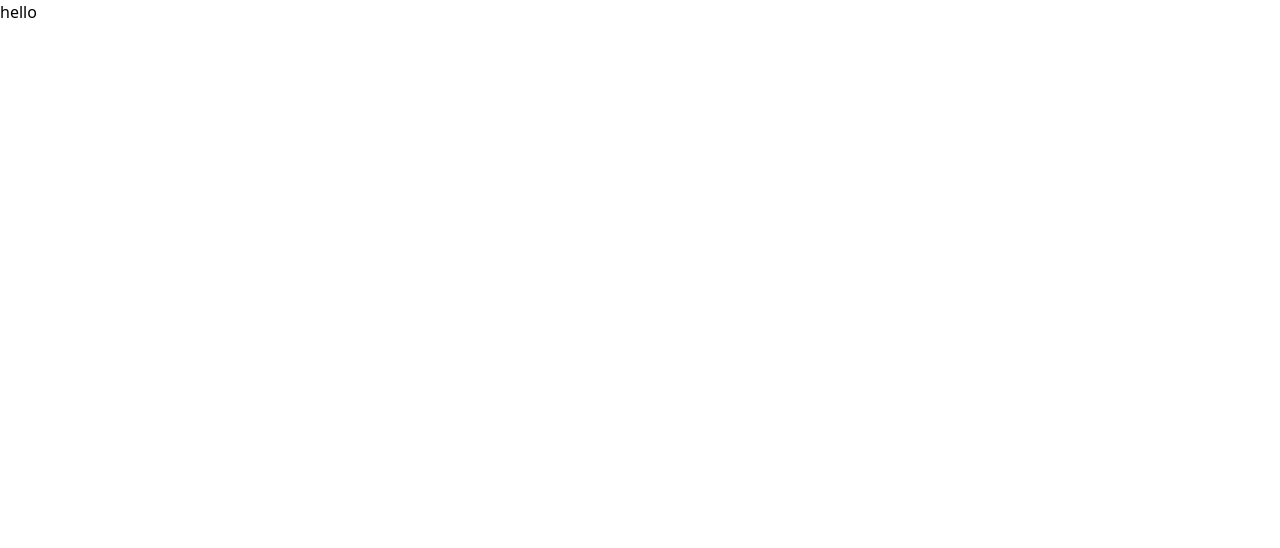
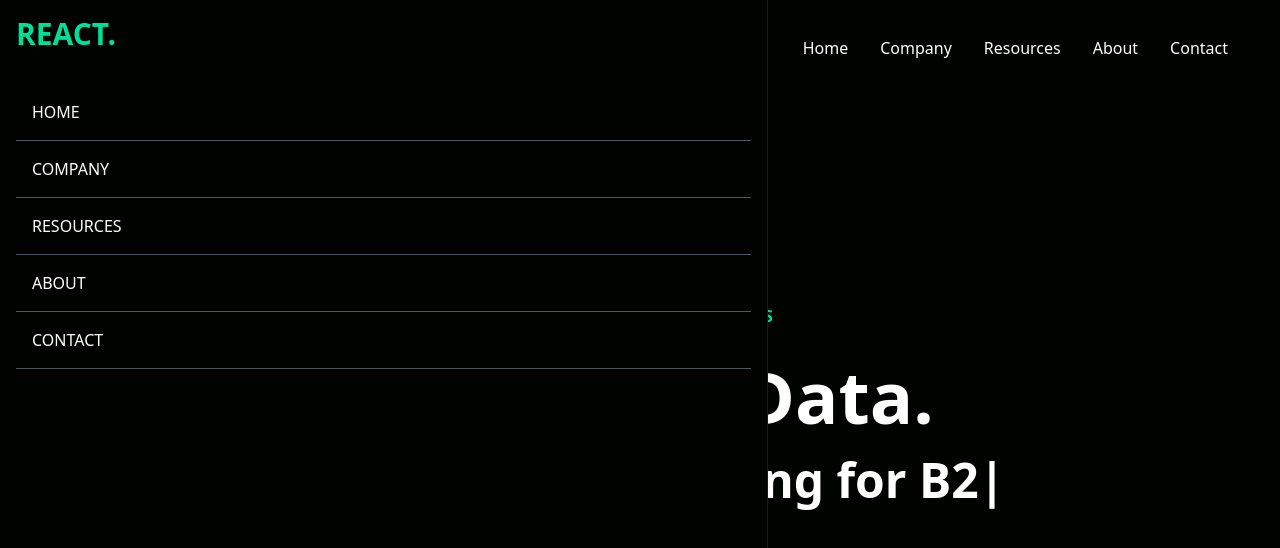
Before and after one commit to meghuraval/datalandingpage, a React (Vite) app in the folder datafrontend/: page / in a window 1280 px wide. Shown: the top 548 px of the page. Built offline with nearby package versions, Linux system fonts and the light colour scheme.

Commit message:
completed the typing text effect

```diff
--- a/datafrontend/package.json
+++ b/datafrontend/package.json
@@ -11,7 +11,9 @@
   },
   "dependencies": {
     "react": "^18.2.0",
-    "react-dom": "^18.2.0"
+    "react-dom": "^18.2.0",
+    "react-icons": "^5.0.1",
+    "react-type-animation": "^3.2.0"
   },
   "devDependencies": {
     "@types/react": "^18.2.43",
--- a/datafrontend/src/App.jsx
+++ b/datafrontend/src/App.jsx
@@ -1,7 +1,14 @@
 import "./App.css";
+import Hero from "./components/Hero";
+import NavBar from "./components/NavBar";
 
 function App() {
-  return <div>hello</div>;
+  return (
+    <div>
+      <NavBar />
+      <Hero />
+    </div>
+  );
 }
 
 export default App;
--- /dev/null
+++ b/datafrontend/src/components/Hero.jsx
@@ -0,0 +1,33 @@
+/* eslint-disable no-unused-vars */
+import React from "react";
+import { TypeAnimation } from "react-type-animation";
+
+const Hero = () => {
+  return (
+    <div>
+      <div className="">
+        <div className="max-w-[800px] mt-[-96px] w-full h-screen mx-auto flex flex-col justify-center items-center">
+          <p className="uppercase text-[#00df9a] font-bold p-2">
+            Growing with data analytics
+          </p>
+          <h1 className="md:text-7xl sm:text-6xl text-4xl font-bold md:py-6 text-white">
+            Grow With Data.
+          </h1>
+          <div className="">
+            <p className="md:text-5xl sm:text-4xl text-xl font-bold text-white">
+              Fast, Flexible financing for{" "}
+              <TypeAnimation
+                sequence={["Saas", 1000, "B2B", 1000, "SEO", 1000]}
+                speed={50}
+                className="md:text-5xl sm:text-4xl text-xl font-bold text-white"
+                repeat={Infinity}
+              />
+            </p>
+          </div>
+        </div>
+      </div>
+    </div>
+  );
+};
+
+export default Hero;
--- /dev/null
+++ b/datafrontend/src/components/NavBar.jsx
@@ -0,0 +1,46 @@
+/* eslint-disable no-unused-vars */
+import React, { useState } from "react";
+import { AiOutlineClose, AiOutlineMenu } from "react-icons/ai";
+
+const NavBar = () => {
+  const [nav, setNav] = useState(false);
+
+  const handleNav = () => {
+    setNav(!nav);
+  };
+
+  return (
+    <div className="text-white flex justify-between items-center h-24 max-w-[1240px] mx-auto px-4">
+      <h1 className="w-full text-3xl font-bold text-[#00df9a]">REACT.</h1>
+      <ul className="hidden md:flex">
+        <li className="p-4">Home</li>
+        <li className="p-4">Company</li>
+        <li className="p-4">Resources</li>
+        <li className="p-4">About</li>
+        <li className="p-4">Contact</li>
+      </ul>
+
+      <div onClick={handleNav} className="block md:hidden">
+        {!nav ? <AiOutlineClose size={20} /> : <AiOutlineMenu />}
+      </div>
+      <div
+        className={
+          !nav
+            ? "fixed left-0 top-0 w-[60%] h-full border-r border-r-gray-900 bg-[#000300] ease-in-out duration-500"
+            : "fixed left-[-100%]"
+        }
+      >
+        <h1 className="w-full text-3xl font-bold text-[#00df9a] m-4">REACT.</h1>
+        <ul className="uppercase p-4">
+          <li className="p-4 border-b border-gray-600">Home</li>
+          <li className="p-4 border-b border-gray-600">Company</li>
+          <li className="p-4 border-b border-gray-600">Resources</li>
+          <li className="p-4 border-b border-gray-600">About</li>
+          <li className="p-4 border-b border-gray-600">Contact</li>
+        </ul>
+      </div>
+    </div>
+  );
+};
+
+export default NavBar;
--- a/datafrontend/src/index.css
+++ b/datafrontend/src/index.css
@@ -1,3 +1,7 @@
 @tailwind base;
 @tailwind components;
 @tailwind utilities;
+
+body{
+    background-color: #000300;
+}
```
Also changed, not shown: 1 other file (tests, documents, lock files or other folders).
